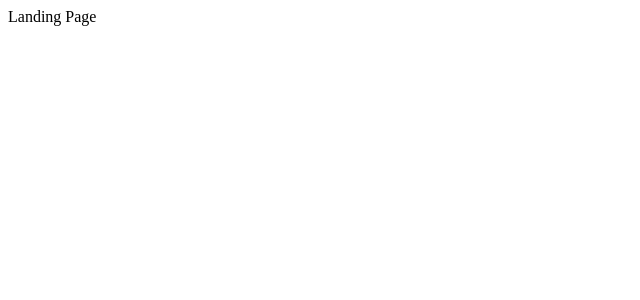
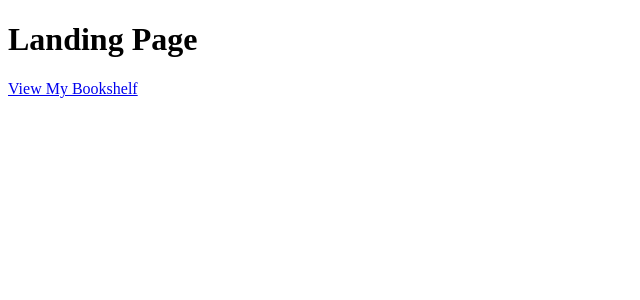
Before and after one commit to DaynaLeal/Bookshelf, a React (Create React App) app in the folder ui/: page / in a window 1280 px wide. Shown: the top 300 px of the page, without its empty margins (0-640 px from the left). Built offline with nearby package versions, Linux system fonts and the light colour scheme; no server answers.

Commit message:
added link to mybooks on landing page

```diff
--- a/ui/src/views/Landing.tsx
+++ b/ui/src/views/Landing.tsx
@@ -1,8 +1,12 @@
 import React from 'react'
+import { Link } from 'react-router-dom'
 
 const Landing = () => {
   return(
-    <div>Landing Page</div>
+    <div>
+      <h1>Landing Page</h1>
+      <Link to='/mybooks'>View My Bookshelf</Link>
+    </div>
   )
 }
 
```
